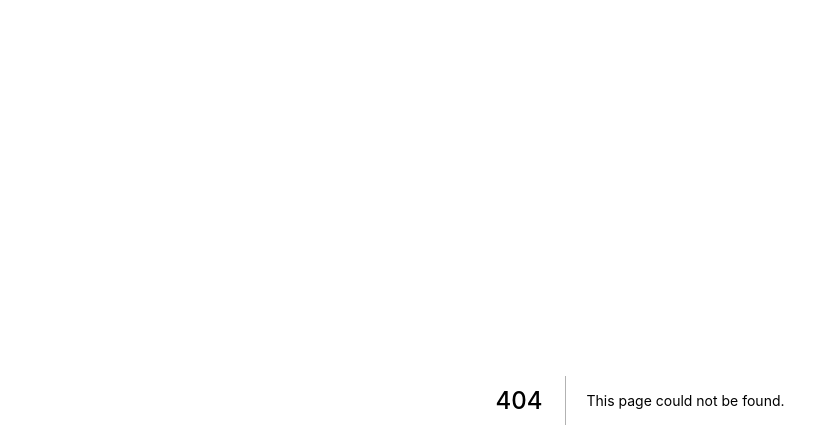
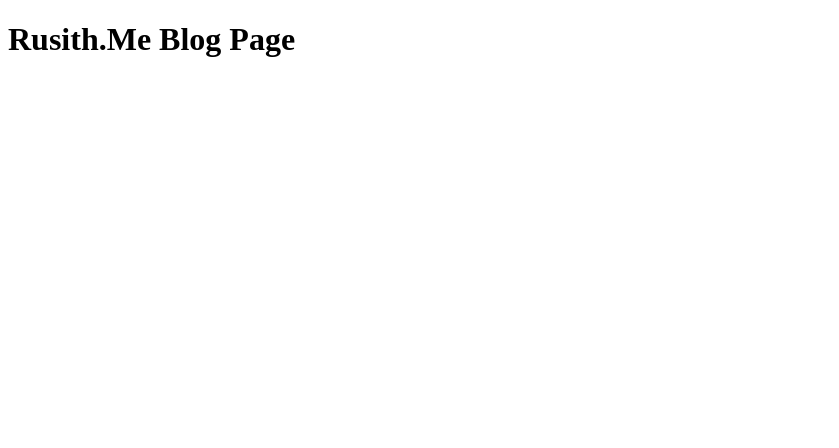
Before and after one commit to rusith/rusith.me, a Next.js app: page /blog in a window 1280 px wide. Before the commit this address had no page. Shown: the top 448 px of the page, without its empty margins (0-839 px from the left). Built offline with nearby package versions, Linux system fonts and the light colour scheme.

Commit message:
added blog page

```diff
--- /dev/null
+++ b/pages/blog/index.tsx
@@ -0,0 +1,9 @@
+import React from "react";
+
+export default function Home() {
+    return (
+        <h1>
+            Rusith.Me Blog Page
+        </h1>
+    )
+}
```
Also changed, not shown: pages/index.tsx (+6 -5 lines).
